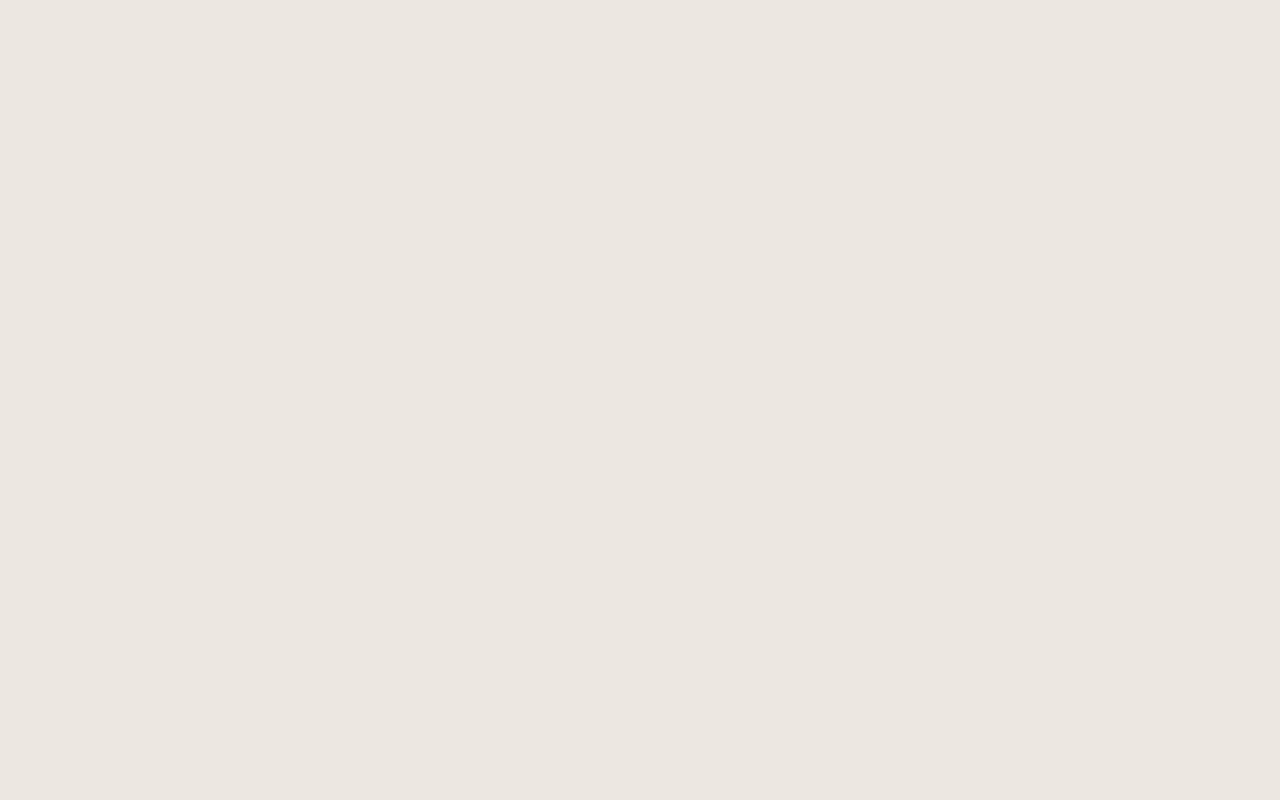
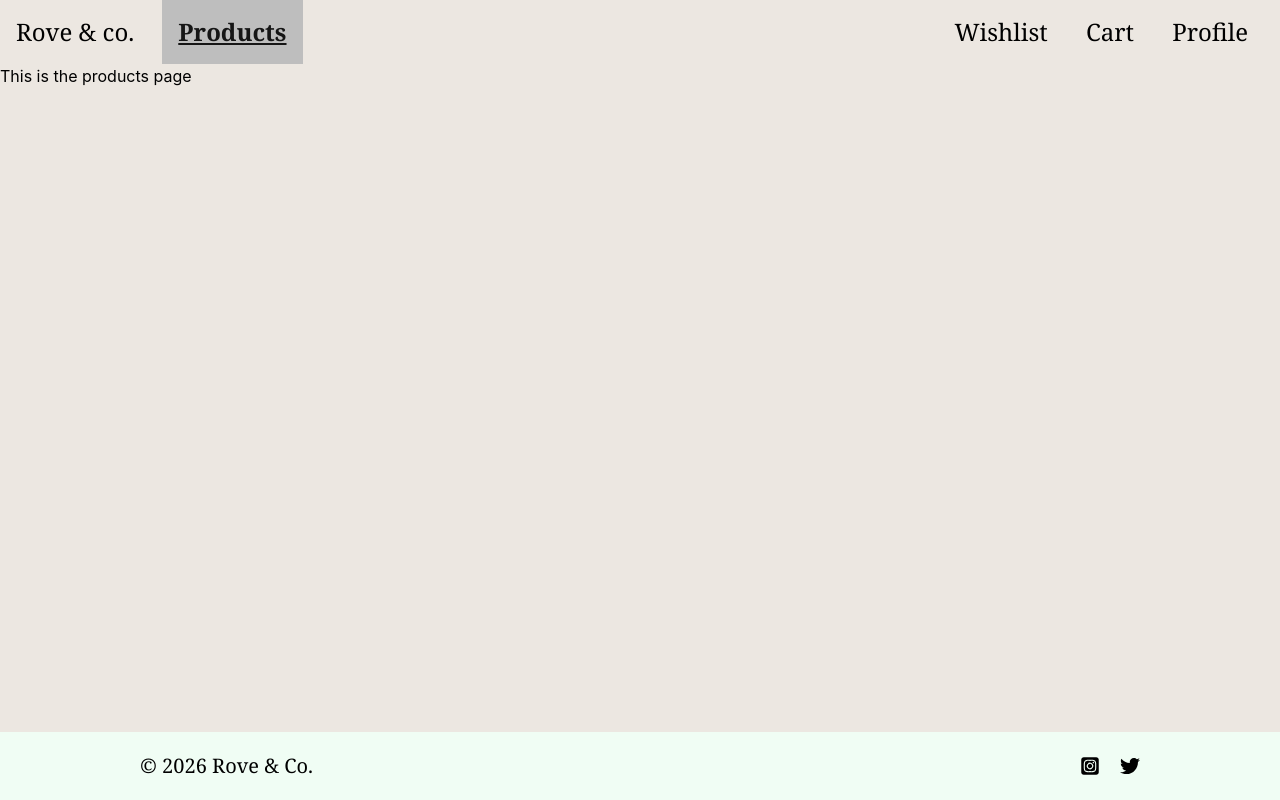
Before and after one commit to ryan-badenhorst/e-commerce-store, a React (Vite) app: page /products in a window 1280 px wide. Before the commit this address had no page. Built offline with nearby package versions, Linux system fonts and the light colour scheme.

Commit message:
Updated Footer positioning and added Products page

```diff
--- a/src/App.tsx
+++ b/src/App.tsx
@@ -2,6 +2,7 @@ import { BrowserRouter, Routes, Route } from "react-router-dom"
 
 import Layout from "./components/Layout"
 import Home from "./pages/Home"
+import Products from "./pages/Products"
 
 export default function App() {
     return (
@@ -9,6 +10,9 @@ export default function App() {
             <Routes>
                 <Route path="/" element={<Layout />}>
                     <Route index element={<Home />} />
+
+                    <Route path="products" element={<Products />} />
+                    {/*<Route path="products/:id" element={<ProductDetails />} />*/}
                 </Route>
             </Routes>
         </BrowserRouter>
--- a/src/components/Layout.tsx
+++ b/src/components/Layout.tsx
@@ -5,10 +5,14 @@ import Footer from "./Footer"
 
 export default function Layout() {
     return (
-        <>
+        <div className="flex flex-col min-h-screen">
             <Header />
-            <Outlet />
+
+            <main className="grow">
+                <Outlet />
+            </main>
+
             <Footer />
-        </>
+        </div>
     )
 }
--- /dev/null
+++ b/src/pages/Products.tsx
@@ -0,0 +1,5 @@
+export default function Products() {
+    return (
+        <p>This is the products page</p>
+    )
+}
```
